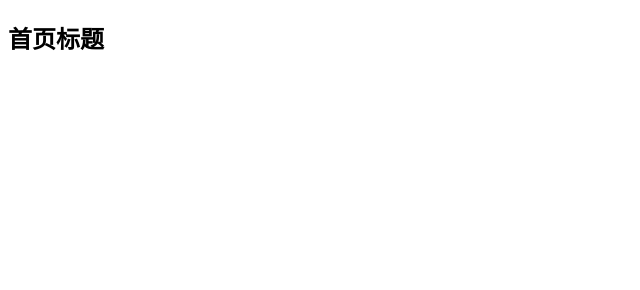
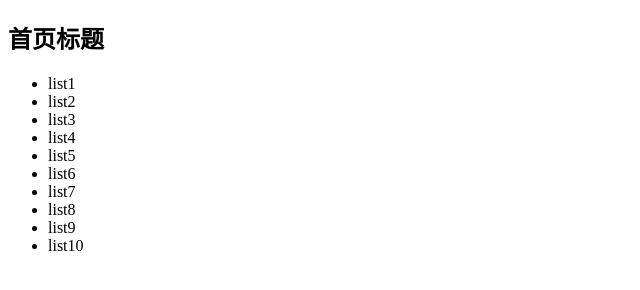
Before and after one commit to maoyuanyuan/testApp, a plain HTML site: page index.html in a window 1280 px wide. Shown: the whole page, without its empty margins (0-640 px from the left). Drawn offline with Linux system fonts and the light colour scheme.

Commit message:
mod index.html

```diff
--- a/index.html
+++ b/index.html
@@ -6,5 +6,17 @@
 </head>
 <body>
 	<h2>首页标题</h2>
+	<ul>
+		<li>list1</li>
+		<li>list2</li>
+		<li>list3</li>
+		<li>list4</li>
+		<li>list5</li>
+		<li>list6</li>
+		<li>list7</li>
+		<li>list8</li>
+		<li>list9</li>
+		<li>list10</li>
+	</ul>
 </body>
 </html>
```
